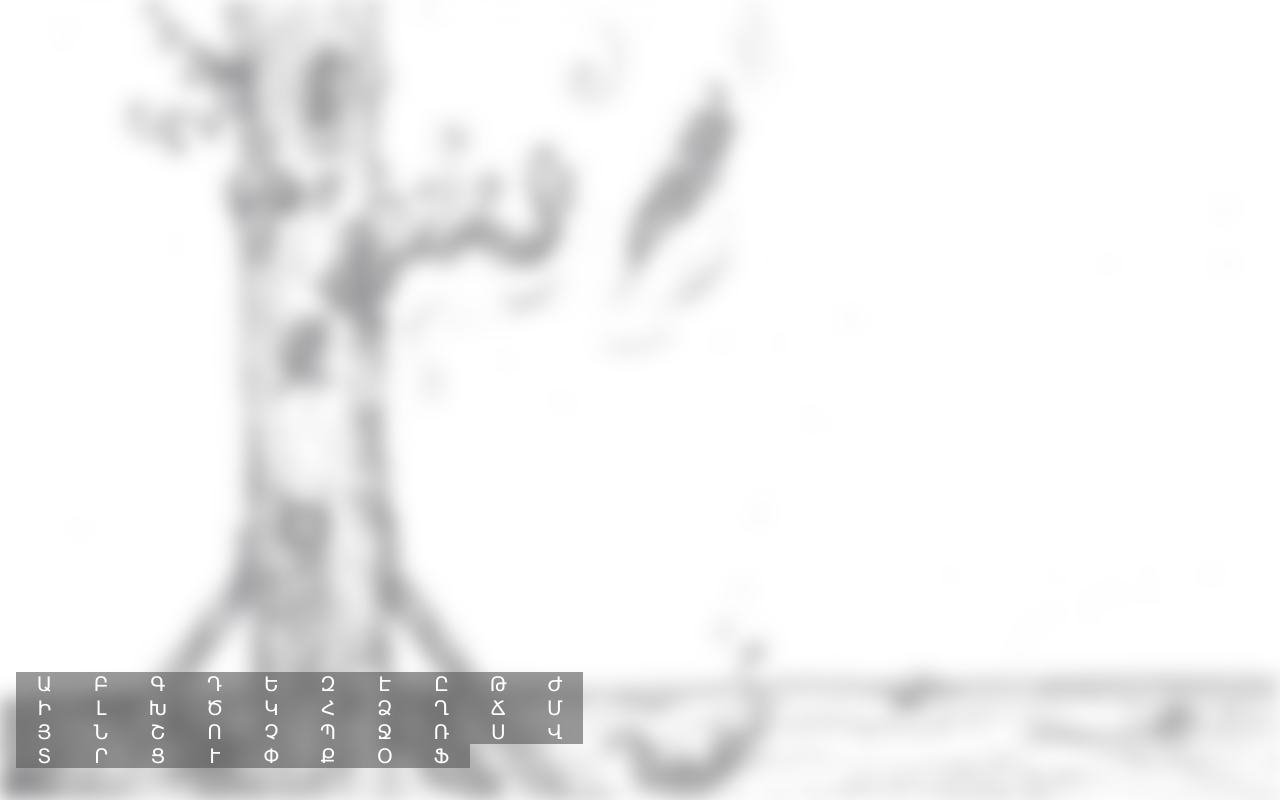
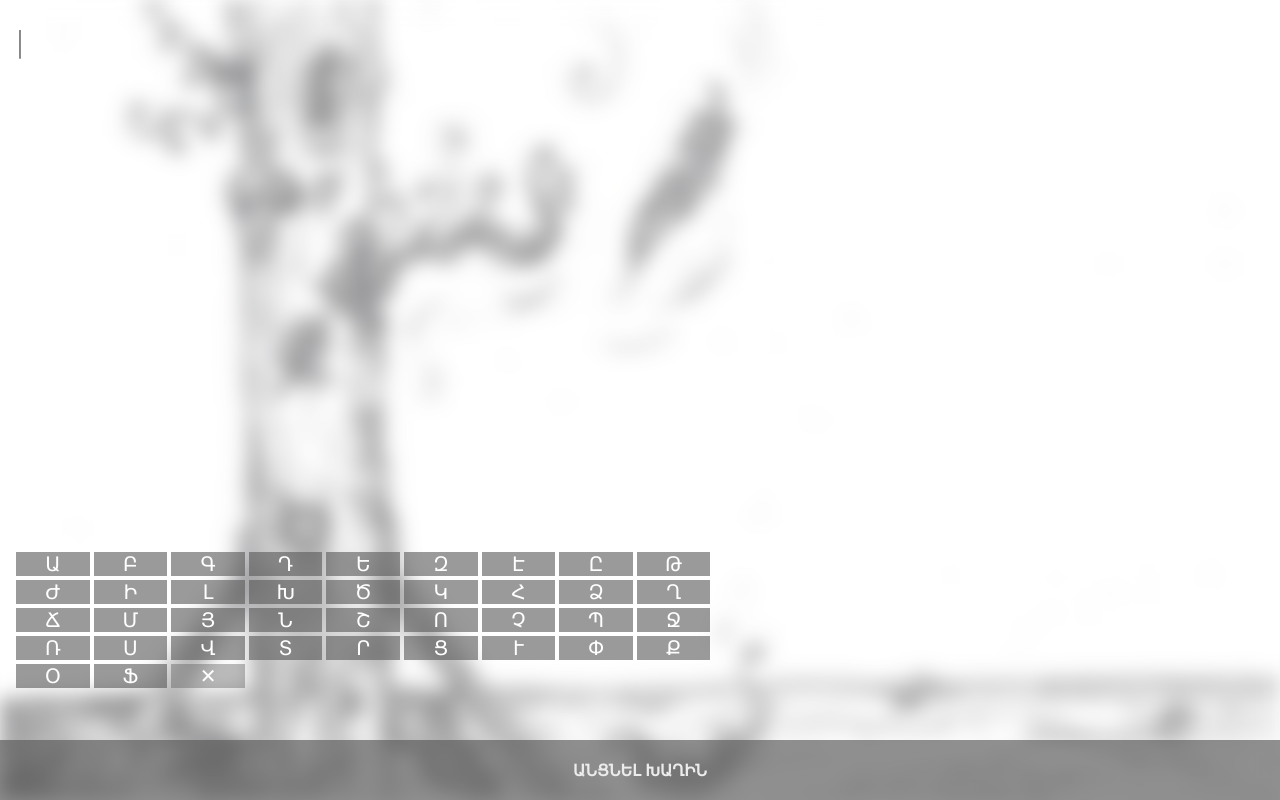
Before and after one commit to NavasardianMichael/hangman, a React (Vite) app: page / in a window 1280 px wide. Both pictures are taken after a click on the button "ՍԿՍԵԼ". Built offline with nearby package versions, Linux system fonts and the light colour scheme.

Commit message:
stage 2 developing

```diff
--- /dev/null
+++ b/src/components/shared/customButton/index.tsx
@@ -0,0 +1,12 @@
+import { ButtonHTMLAttributes, DetailedHTMLProps, FC } from 'react'
+import styles from './styles.module.css'
+
+type TProps = DetailedHTMLProps<ButtonHTMLAttributes<HTMLButtonElement>, HTMLButtonElement>
+
+export const CustomButton: FC<TProps> = (props) => {
+  return (
+    <button className={styles.startGameBtn} {...props}>
+      {props.children}
+    </button>
+  )
+}
--- /dev/null
+++ b/src/components/shared/customButton/styles.module.css
@@ -0,0 +1,40 @@
+.startGameBtn {
+    position: fixed;
+    display: block;
+    background-color: transparent;
+    z-index: 1;
+    box-shadow: none;
+    left: 0;
+    bottom: 0;
+    height: 60px;
+    color: #ececec;
+    border-radius: 0;
+    font-size: 1rem;
+    font-weight: bold;
+    text-transform: uppercase;
+    width: 100%;
+    outline: 0 !important;
+    box-shadow: none !important;
+    border: none;
+    transition: .3s;
+
+    &:hover,
+    &:active {
+        color: #ececec !important;
+        background-color: #57575769;
+    }
+
+    &::before {
+        content: '';
+        position: absolute;
+        z-index: -1;
+        top: 0;
+        left: 0;
+        right: 0;
+        display: block;
+        height: 80px;
+        width: 100vw;
+        background-color: #575757;
+        opacity: .65;
+    }
+}
--- a/src/components/stages/composition/index.tsx
+++ b/src/components/stages/composition/index.tsx
@@ -2,13 +2,29 @@ import { StageComponent } from 'helpers/types/stage'
 import styles from './styles.module.css'
 import { ALPHABET } from 'helpers/constants/app'
 import { MouseEventHandler, useState } from 'react'
+import { CustomButton } from 'components/shared/customButton'
+import { combineClassNames } from 'helpers/utils/styles'
+import { useAppDispatch } from 'hooks/useAppDispatch'
+import { setAppOptions } from 'store/app/slice'
 
-export const Composition: StageComponent = ({  }) => {
+export const Composition: StageComponent = ({ toNextPage }) => {
 
+  const dispatch = useAppDispatch()
   const [word, setWord] = useState('')
 
   const handleAlphabetLetterClick: MouseEventHandler<HTMLButtonElement> = e => {
     setWord(word + e.currentTarget.name)
+  }
+
+  const handleRemoveCharClick: MouseEventHandler<HTMLButtonElement> = e => {
+    setWord(prev => prev.substring(0, prev.length - 1))
+  }
+
+  const handleStartDiscovery: MouseEventHandler<HTMLButtonElement> = e => {
+    dispatch(setAppOptions({
+
+    }))
+    toNextPage()
   }
 
   return (
@@ -32,7 +48,13 @@ export const Composition: StageComponent = ({  }) => {
             )
           })
         }
+        <button disabled={!word.length} className={combineClassNames(styles.letter, styles.remove)} key='✕' name='✕' onClick={handleRemoveCharClick}>
+          ✕
+        </button>
       </div>
+      <CustomButton onClick={handleStartDiscovery}>
+        Անցնել խաղին
+      </CustomButton>
     </div>
   )
 }
--- a/src/components/stages/composition/styles.module.css
+++ b/src/components/stages/composition/styles.module.css
@@ -3,27 +3,34 @@
     .word {
         display: flex;
         flex-wrap: wrap;
+        align-items: center;
         text-align: center;
         gap: .5rem;
-        padding: 2rem;
+        padding: 2rem 1rem;
         font-size: 1.5rem;
         font-weight: bold;
+        user-select: none;
+
+        &::after {
+            content: '|';
+            transform: translateY(-2px);
+            font-weight: 400;
+            color: black;
+            animation: cursor-blink 1s steps(2) infinite;
+        }
 
         .letter {
-            user-select: none;
-            flex-basis: calc(100% / 10);
-
         }
     }
 
     .alphabet {
         display: flex;
         flex-wrap: wrap;
-        /* gap: .5rem; */
+        gap: .25rem;
         padding: 2rem 1rem;
-        bottom: 0;
         position: fixed;
         left: 0;
+        bottom: 10%;
         /* background-color: rgba(var(--secondary-color-rgb-components), 0.1);
         color: var(--secondary-color); */
         color: var(--primary-color);
@@ -38,10 +45,20 @@
             flex-basis: calc(100% / 10);
 
             &:active {
-                background-color: rgba(var(--secondary-color-rgb-components), 0.1);
+                background-color: rgba(var(--secondary-color-rgb-components), 0.4);
                 transition: .2s;
+            }
+
+            &:disabled {
+                background-color: rgba(var(--secondary-color-rgb-components), 0.4);
             }
         }
 
     }
 }
+
+@keyframes cursor-blink {
+  0% {
+    opacity: 0;
+  }
+}
--- a/src/components/stages/start/index.tsx
+++ b/src/components/stages/start/index.tsx
@@ -1,5 +1,6 @@
 import { StageComponent } from 'helpers/types/stage'
 import styles from './styles.module.css'
+import { CustomButton } from 'components/shared/customButton'
 
 export const Start: StageComponent = ({ toNextPage }) => {
 
@@ -9,7 +10,9 @@ export const Start: StageComponent = ({ toNextPage }) => {
 
   return (
     <div className={styles.start}>
-      <button className={styles.startGameBtn} onClick={handleClick}>ՍԿՍԵԼ</button>
+      <CustomButton onClick={handleClick}>
+        ՍԿՍԵԼ
+      </CustomButton>
     </div>
   )
 }
--- a/src/components/stages/start/styles.module.css
+++ b/src/components/stages/start/styles.module.css
@@ -12,47 +12,4 @@
         flex-direction: column;
         font-weight: bold;
     }
-
-    .startGameBtn {
-        position: fixed;
-        display: block;
-        background-color: transparent;
-        z-index: 1;
-        box-shadow: none;
-        /* top: 50%; */
-        /* left: 50%; */
-        /* transform: translate(-50%, -50%); */
-        left: 0;
-        bottom: 0;
-        height: 60px;
-        color: #ececec;
-        border-radius: 0;
-        font-size: 20px;
-        font-weight: bold;
-        width: 100%;
-        outline: 0 !important;
-        box-shadow: none !important;
-        border: none;
-        transition: .3s;
-
-        &:hover,
-        &:active {
-            color: #ececec !important;
-            background-color: #57575769;
-        }
-
-        &::before {
-            content: '';
-            position: absolute;
-            z-index: -1;
-            top: 0;
-            left: 0;
-            right: 0;
-            display: block;
-            height: 80px;
-            width: 100vw;
-            background-color: #575757;
-            opacity: .65;
-        }
-    }
 }
--- a/src/store/app/selectors.ts
+++ b/src/store/app/selectors.ts
@@ -1,7 +1,5 @@
 import { TRootState } from 'store'
 
 export const selectAppOptions = (state: TRootState) => {
-    console.log({state});
-
     return state.app
 }
--- a/vite.config.ts
+++ b/vite.config.ts
@@ -6,7 +6,6 @@ import { readdirSync } from 'fs';
 import svgr from "vite-plugin-svgr";
 
 let faviconURL = '/favicon.svg'
-console.log(generateAliases('./src'));
 
 // https://vitejs.dev/config/
 export default defineConfig({
```
Also changed, not shown: src/components/shared/button/Button.tsx (deleted, +0 -14 lines), src/components/shared/button/button.module.css (deleted).
